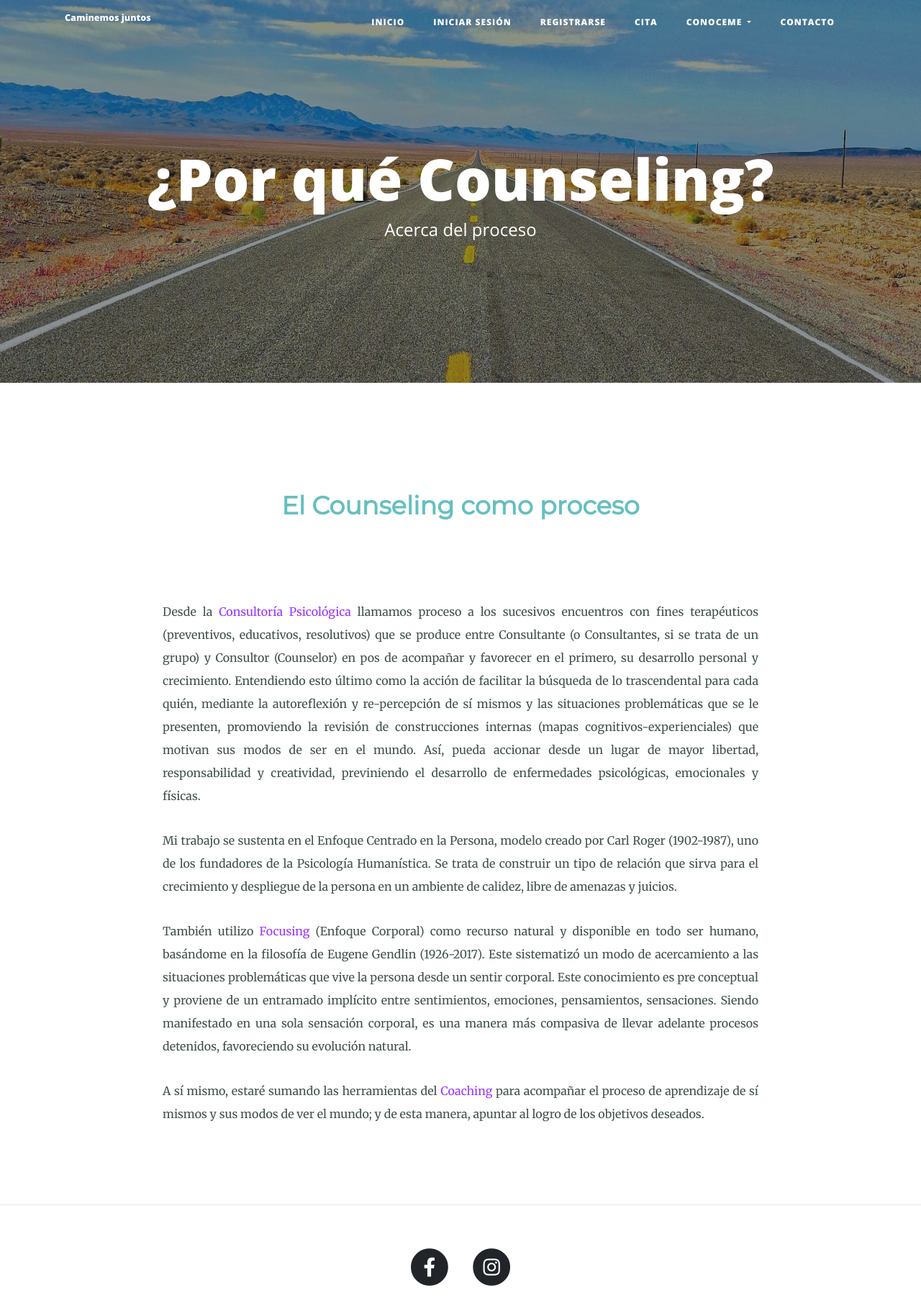
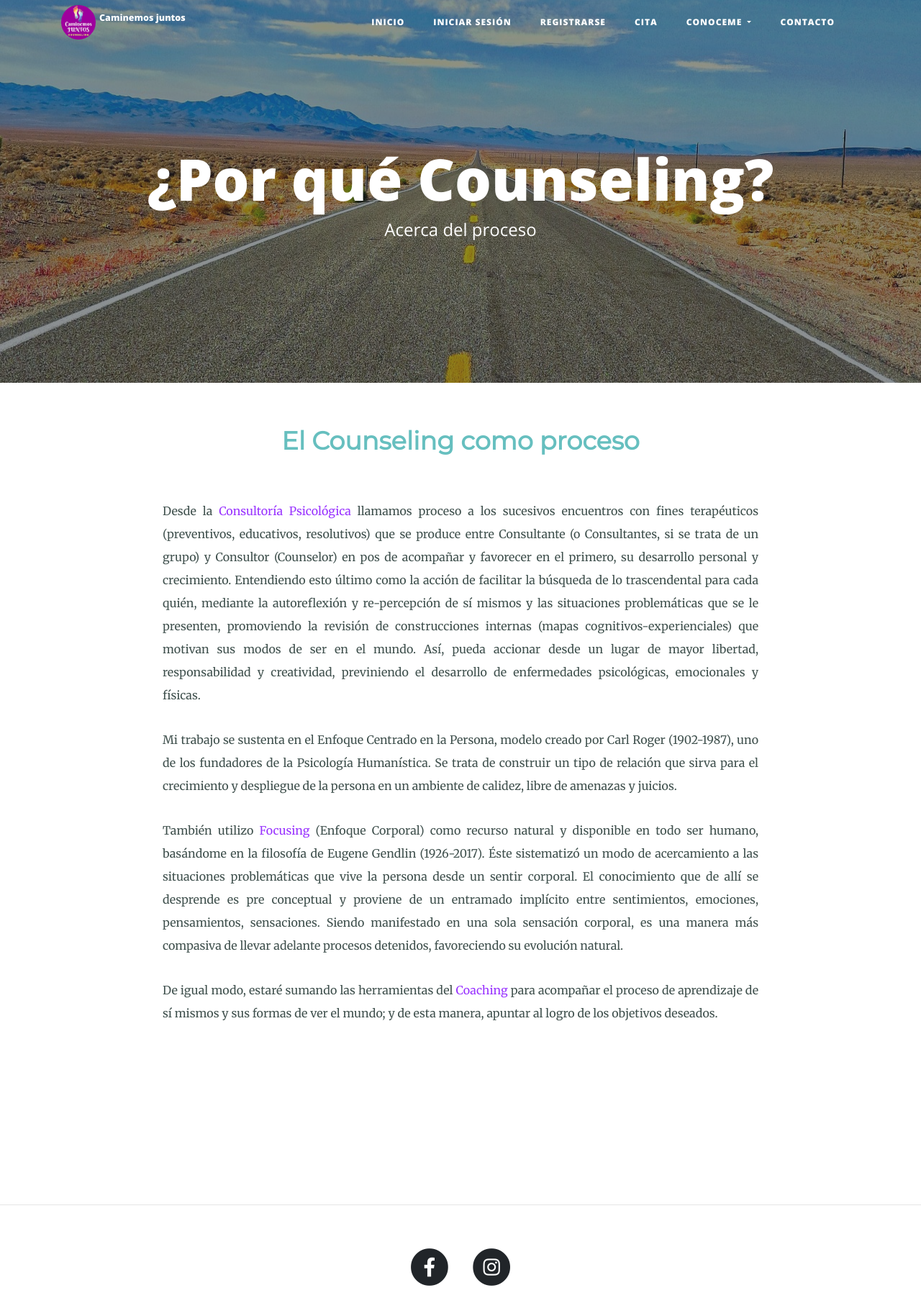
Before and after one commit to moyicuervo/my-website, a Python web app: template templates/why-counseling.html in a window 1280 px wide. Shown: the top 1804 px of the page at 72% size. Run offline with Jinja, Linux system fonts and the light colour scheme; the template is opened without the code that fills it, so the values that code supplies are empty; some libraries are stand-ins or nearby versions.

Commit message:
cover shit

```diff
--- a/templates/appointment.html
+++ b/templates/appointment.html
@@ -43,7 +43,7 @@
         {% endwith %}
       </div>
         {% else: %}
-        <p>Por favor, para solicitar una cita se debe inicar sesión. <br>
+        <p>Por favor, para solicitar una cita se debe iniciar sesión. <br>
         Si aún no te registraste, por favor, hacerlo para luego solicitar la cita.</p>
         {% endif %}
     </div>
--- a/templates/header.html
+++ b/templates/header.html
@@ -37,6 +37,7 @@
   <!-- Navigation -->
   <nav class="navbar navbar-expand-md navbar-light fixed-top" id="mainNav">
     <div class="container">
+      <img src="static/img/favicon.ico" style="border-radius: 100%"/>
       <a class="navbar-brand" href="{{url_for('get_all_posts')}}">Caminemos juntos</a>
       <button class="navbar-toggler navbar-toggler-right" type="button" data-toggle="collapse" data-target="#navbarResponsive" aria-controls="navbarResponsive" aria-expanded="false" aria-label="Toggle navigation">
         Menu
--- a/templates/index.html
+++ b/templates/index.html
@@ -1,12 +1,12 @@
 {% include "header.html" %}
 
   <!-- Page Header -->
-  <header class="masthead" style="background-image: url('../static/img/caminemosjuntos.jpeg')">
+  <header class="masthead" style="background-image: url({{ url_for('static', filename='img/lastcoverjuntos.jpeg')}})">
     <link href="{{ url_for('static', filename='css/about.css')}}" rel="stylesheet">
     <div class="overlay"></div>
     <div class="container">
       <div class="row">
-        <div class="col-lg-12 col-md-10 mx-auto">
+        <div class="col-lg-12 col-10 mx-auto">
           <div class="site-heading">
             <h1 class="text-left">Bienvenidos</h1>
             <span class="subheading text-center" style="font-weight:bold">
--- a/templates/why-counseling.html
+++ b/templates/why-counseling.html
@@ -22,15 +22,15 @@
   <div class="container">
     <div class="row">
       <div class="col-lg-10 col-md-10 mx-auto">
-        <div class="middle-container">
+        <div class="middle-container" style="position:relative; top:-90px">
           <div classs="profile">
             <h2>El Counseling como proceso</h2>
-              <div class="skills">
+              <div class="skills" style="position:relative; top:-50px">
                 <div class="skill-row">
                   <p>Desde la <span style="color:#9933ff">Consultoría Psicológica</span> llamamos proceso a los sucesivos encuentros con fines terapéuticos (preventivos, educativos, resolutivos) que se produce entre Consultante (o Consultantes, si se trata de un grupo) y Consultor (Counselor) en pos de acompañar y favorecer en el primero, su desarrollo personal y crecimiento. Entendiendo esto último como la acción de facilitar la búsqueda de lo trascendental para cada quién, mediante la autoreflexión y re-percepción de sí mismos y las situaciones problemáticas que se le presenten, promoviendo la revisión de construcciones internas (mapas cognitivos-experienciales) que motivan sus modos de ser en el mundo. Así, pueda accionar desde un lugar de mayor libertad, responsabilidad y creatividad, previniendo el desarrollo de enfermedades psicológicas, emocionales y físicas.</p>
                   <p>Mi trabajo se sustenta en el Enfoque Centrado en la Persona, modelo creado por Carl Roger (1902-1987), uno de los fundadores de la Psicología Humanística. Se trata de construir un tipo de relación que sirva para el crecimiento y despliegue de la persona en un ambiente de calidez, libre de amenazas y juicios.</p>
-                  <p>También utilizo <span style="color:#9933ff">Focusing</span> (Enfoque Corporal) como recurso natural y disponible en todo ser humano, basándome en la filosofía de Eugene Gendlin (1926-2017). Este sistematizó un modo de acercamiento a las situaciones problemáticas que vive la persona desde un sentir corporal. Este conocimiento es pre conceptual y proviene de un entramado implícito entre sentimientos, emociones, pensamientos, sensaciones. Siendo manifestado en una sola sensación corporal, es una manera más compasiva de llevar adelante procesos detenidos, favoreciendo su evolución natural.</p>
-                  <p>A sí mismo, estaré sumando las herramientas del <span style="color:#9933ff">Coaching</span> para acompañar el proceso de aprendizaje de sí mismos y sus modos de ver el mundo; y de esta manera, apuntar al logro de los objetivos deseados.</p>
+                  <p>También utilizo <span style="color:#9933ff">Focusing</span> (Enfoque Corporal) como recurso natural y disponible en todo ser humano, basándome en la filosofía de Eugene Gendlin (1926-2017). Éste sistematizó un modo de acercamiento a las situaciones problemáticas que vive la persona desde un sentir corporal. El conocimiento que de allí se desprende es pre conceptual y proviene de un entramado implícito entre sentimientos, emociones, pensamientos, sensaciones. Siendo manifestado en una sola sensación corporal, es una manera más compasiva de llevar adelante procesos detenidos, favoreciendo su evolución natural.</p>
+                  <p>De igual modo, estaré sumando las herramientas del <span style="color:#9933ff">Coaching</span> para acompañar el proceso de aprendizaje de sí mismos y sus formas de ver el mundo; y de esta manera, apuntar al logro de los objetivos deseados.</p>
                 </div>
               </div>
           </div>
```
Also changed, not shown: main.py (+8 -8 lines), templates/about.html (+4 -4 lines), juntos.db, static/img/caminemosjuntos.jpeg (deleted), static/img/lastcoverjuntos.jpeg (added).
